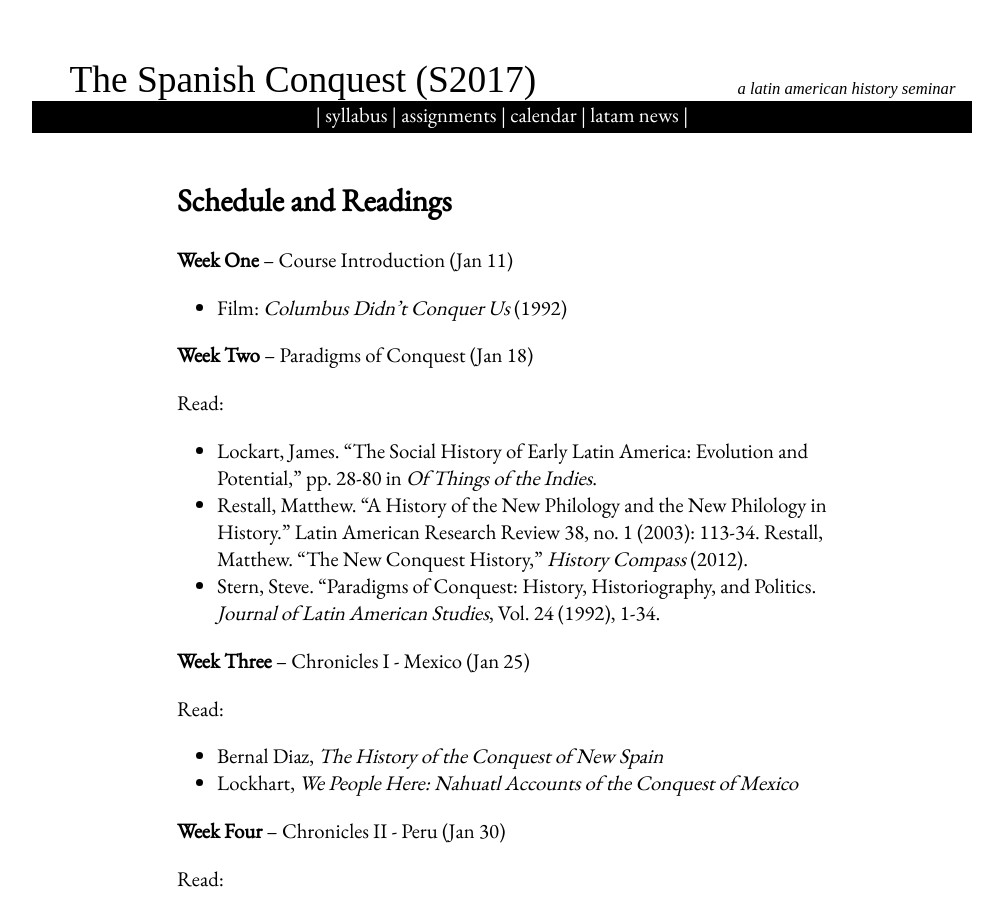
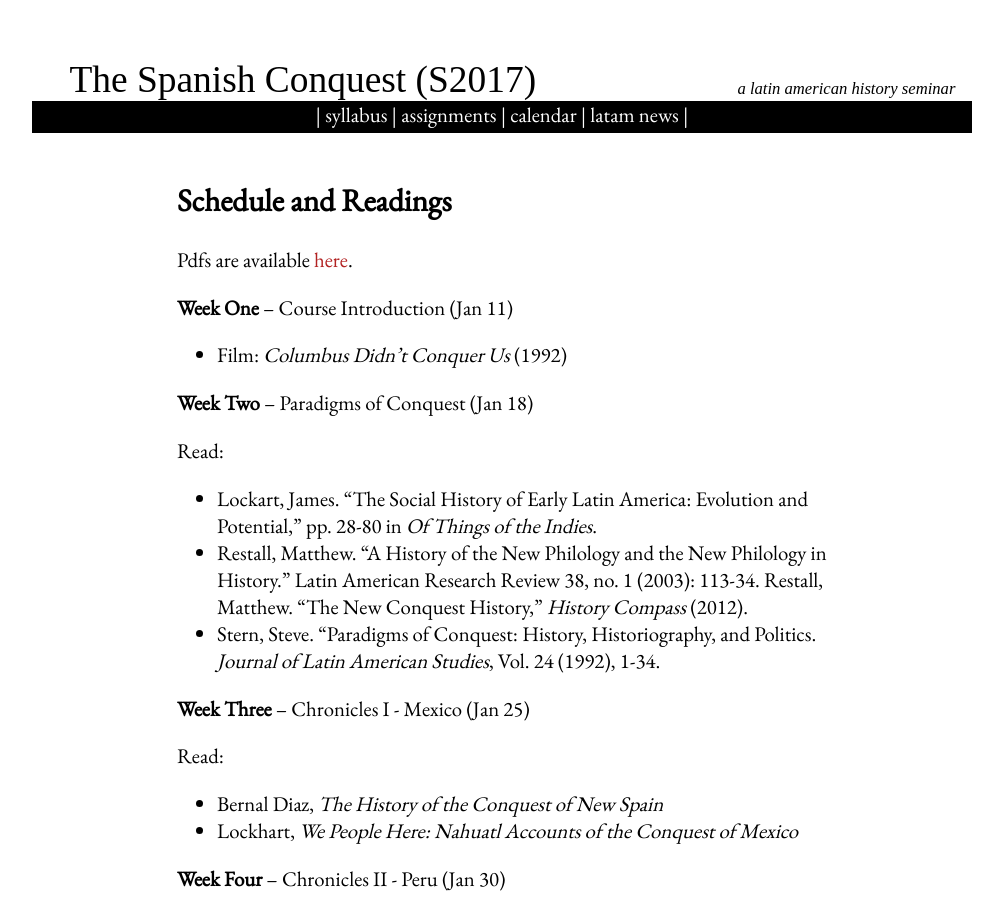
Before and after one commit to chadblack/561S2017, a Jekyll site: the page built from info/calendar.md, in a window 1280 px wide and 900 px high. Shown: the whole window, without its empty margins (138-1141 px from the left). Built offline with Jekyll 4.4.1, drawn with Linux system fonts in a browser that asks for light colours; some web fonts are replaced.

Commit message:
dropbox link

```diff
--- a/info/calendar.md
+++ b/info/calendar.md
@@ -4,6 +4,9 @@ title: Home
 ---
 
 ## Schedule and Readings
+
+Pdfs are available
+[here](https://www.dropbox.com/sh/yk5ub912xbsaw9i/AAB9MM4oL3W2EQCj4VDz8Mw1a?dl=0).
 
 **Week One** -- Course Introduction (Jan 11)
 
```
